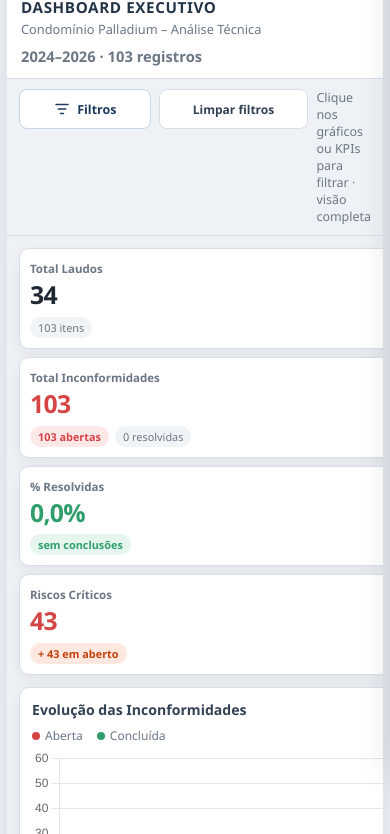
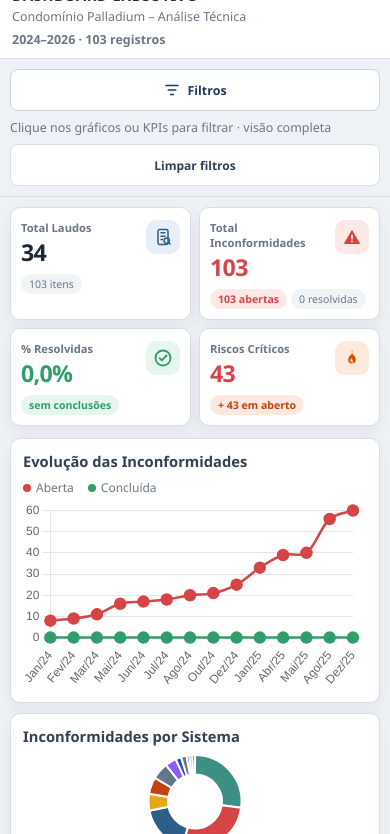
Before and after one commit to claudiovaniiabuilder-collab/DASHBOARD_GESTAO_CONDOMINIO, a plain HTML site: page index.html in a window 390 px wide. Shown: the part 71-905 px from the top of the page. Drawn offline with Linux system fonts and the light colour scheme.

Commit message:
Fix mobile layout overflow and filter panel.
Stack charts/KPIs on small screens, expand filters inline, and cache-bust assets for Pages.

Co-authored-by: Cursor <cursoragent@cursor.com>

```diff
--- a/app.js
+++ b/app.js
@@ -514,11 +514,11 @@ function renderCharts(rows) {
       cutout: "58%",
       plugins: {
         legend: {
-          position: "right",
+          position: isMobileLayout() ? "bottom" : "right",
           onClick: (_e, item) => toggleFilter("sistema", sistemaLabels[item.index]),
           labels: {
             boxWidth: 12,
-            font: { size: 11 },
+            font: { size: isMobileLayout() ? 10 : 11 },
             generateLabels(chart) {
               const ds = chart.data.datasets[0];
               return chart.data.labels.map((label, i) => {
@@ -722,11 +722,10 @@ function render() {
 
 function setFiltersOpen(open) {
   document.body.classList.toggle("filters-open", open);
-  document.body.style.overflow = open ? "hidden" : "";
   const btn = el("btnToggleFiltros");
   const backdrop = el("filtersBackdrop");
   if (btn) btn.setAttribute("aria-expanded", open ? "true" : "false");
-  if (backdrop) backdrop.hidden = !open;
+  if (backdrop) backdrop.hidden = true;
 }
 
 function setupMobileFilters() {
@@ -744,7 +743,12 @@ function setupMobileFilters() {
 
   window.addEventListener("resize", () => {
     if (window.innerWidth > 900) close();
+    Object.values(state.charts).forEach((c) => c?.resize?.());
   });
+}
+
+function isMobileLayout() {
+  return window.matchMedia("(max-width: 900px)").matches;
 }
 
 document.addEventListener("DOMContentLoaded", async () => {
--- a/index.html
+++ b/index.html
@@ -6,11 +6,12 @@
   <meta name="theme-color" content="#1e3a5f" />
   <meta name="mobile-web-app-capable" content="yes" />
   <title>Dashboard Executivo · Condomínio Palladium</title>
-  <link rel="stylesheet" href="styles.css" />
+  <link rel="stylesheet" href="styles.css?v=20260731c" />
   <script src="vendor/chart.umd.min.js"></script>
 </head>
 <body>
   <div id="bootError" class="boot-error" hidden></div>
+  <div class="filters-backdrop" id="filtersBackdrop" hidden></div>
   <div class="shell">
     <header class="topbar">
       <div class="brand">
@@ -42,8 +43,6 @@
       <div class="chips" id="chips"></div>
       <button type="button" class="btn-clear" id="btnLimpar">Limpar filtros</button>
     </div>
-
-    <div class="filters-backdrop" id="filtersBackdrop" hidden></div>
 
     <div class="layout" id="layout">
       <main class="main">
@@ -234,8 +233,8 @@
     </div>
   </div>
 
-  <script src="data.js"></script>
-  <script src="app.js"></script>
+  <script src="data.js?v=20260731c"></script>
+  <script src="app.js?v=20260731c"></script>
   <noscript>Ative o JavaScript para ver o dashboard.</noscript>
 </body>
 </html>
--- a/styles.css
+++ b/styles.css
@@ -55,6 +55,7 @@ body {
   box-shadow: var(--shadow);
   border: 1px solid #e1e6ec;
   overflow: hidden;
+  width: 100%;
 }
 
 .topbar {
@@ -217,11 +218,14 @@ body {
   display: grid;
   grid-template-columns: 1fr 240px;
   min-height: 760px;
+  width: 100%;
 }
 
 .main {
   padding: 16px;
   background: #eef1f5;
+  min-width: 0;
+  max-width: 100%;
 }
 
 .sidebar {
@@ -231,6 +235,7 @@ body {
   display: flex;
   flex-direction: column;
   gap: 12px;
+  min-width: 0;
 }
 
 .sidebar-head h2 {
@@ -319,6 +324,7 @@ body {
   grid-template-columns: repeat(4, minmax(0, 1fr));
   gap: 12px;
   margin-bottom: 12px;
+  width: 100%;
 }
 
 .kpi {
@@ -410,6 +416,7 @@ body {
   grid-template-columns: 1.25fr 1fr;
   gap: 12px;
   margin-bottom: 12px;
+  width: 100%;
 }
 
 .card {
@@ -418,6 +425,8 @@ body {
   border-radius: var(--radius);
   box-shadow: var(--shadow);
   padding: 12px 14px 10px;
+  min-width: 0;
+  max-width: 100%;
 }
 
 .card h3 {
@@ -449,6 +458,9 @@ body {
   position: relative;
   height: 230px;
   cursor: pointer;
+  width: 100%;
+  max-width: 100%;
+  overflow: hidden;
 }
 
 .card-note {
@@ -620,7 +632,7 @@ tr:hover td { background: #f8fbfa; }
 .restricted { color: #64748b; font-style: italic; }
 
 @media (max-width: 1100px) {
-  .layout { grid-template-columns: 1fr; }
+  .layout { grid-template-columns: 1fr; min-height: 0; }
   .sidebar {
     border-left: 0;
     border-top: 1px solid var(--line);
@@ -632,93 +644,97 @@ tr:hover td { background: #f8fbfa; }
   .topbar-title, .topbar-date { text-align: left; }
 }
 
+/* Celular e tablet estreito */
 @media (max-width: 900px) {
+  body {
+    padding: 0;
+    padding-bottom: env(safe-area-inset-bottom);
+  }
+
+  .shell {
+    border-radius: 0;
+    border-left: 0;
+    border-right: 0;
+    max-width: 100%;
+  }
+
   .btn-filtros { display: inline-flex; }
   .btn-close-filtros { display: inline-flex; align-items: center; justify-content: center; }
 
   .layout {
-    grid-template-columns: 1fr;
+    display: flex;
+    flex-direction: column;
     min-height: 0;
   }
 
+  .main {
+    order: 2;
+    padding: 10px;
+    width: 100%;
+  }
+
+  /* Filtros em painel expansível no fluxo (mais confiável que drawer fixed) */
   .sidebar {
-    position: fixed;
-    top: 0;
-    right: 0;
-    bottom: 0;
-    width: min(320px, 88vw);
-    z-index: 40;
-    order: 0;
+    order: 1;
+    display: none;
+    width: 100%;
+    border-left: 0;
     border-top: 0;
-    border-left: 1px solid var(--line);
-    box-shadow: -12px 0 32px rgba(31, 41, 51, 0.18);
-    padding-top: max(16px, env(safe-area-inset-top));
-    padding-bottom: max(16px, env(safe-area-inset-bottom));
-    overflow-y: auto;
-    -webkit-overflow-scrolling: touch;
-    transform: translateX(105%);
-    transition: transform 0.22s ease;
-    background: #f8fafc;
+    border-bottom: 1px solid var(--line);
+    box-shadow: none;
+    position: static;
+    transform: none;
+    padding: 14px 12px;
+    max-height: none;
+    overflow: visible;
   }
 
   body.filters-open .sidebar {
-    transform: translateX(0);
+    display: flex;
   }
 
-  .filters-backdrop {
-    display: block;
-    position: fixed;
-    inset: 0;
-    z-index: 30;
-    background: rgba(15, 23, 42, 0.45);
-    border: 0;
-    padding: 0;
-    cursor: pointer;
+  .filters-backdrop { display: none !important; }
+
+  .bi-bar {
+    display: flex;
+    flex-wrap: nowrap;
+    align-items: center;
+    gap: 8px;
+    padding: 10px;
+    position: sticky;
+    top: 0;
+    z-index: 20;
   }
 
-  .filters-backdrop[hidden] { display: none; }
-
-  .bi-bar {
-    flex-wrap: wrap;
-    align-items: flex-start;
-    padding: 10px 12px;
+  .chips {
+    flex: 1;
+    min-width: 0;
+    order: 0;
+    overflow-x: auto;
+    flex-wrap: nowrap;
+    -webkit-overflow-scrolling: touch;
+    scrollbar-width: none;
   }
 
-  .chips { width: 100%; order: 3; }
+  .chips::-webkit-scrollbar { display: none; }
 
   .topbar {
-    padding: 12px 14px;
-    gap: 8px;
+    padding: 10px 12px;
+    gap: 6px;
+    grid-template-columns: 1fr;
   }
 
   .topbar-title h1 {
-    font-size: 1.05rem;
-    letter-spacing: 0.04em;
+    font-size: 1rem;
+    letter-spacing: 0.03em;
   }
 
-  .topbar-title p { font-size: 0.8rem; }
-
-  .logo svg { width: 36px; height: 36px; }
-
-  .main { padding: 12px; }
-
-  .chart-box { height: 200px; }
-
-  .crit-row {
-    grid-template-columns: 72px 1fr 56px;
-    gap: 8px;
-    padding: 10px 6px;
+  .topbar-title p,
+  .topbar-date {
+    font-size: 0.78rem;
   }
 
-  .crit-total { padding-left: 80px; }
-}
-
-@media (max-width: 720px) {
-  body { padding: 6px; }
-
-  .shell {
-    border-radius: 10px;
-  }
+  .logo svg { width: 34px; height: 34px; }
 
   .kpis {
     grid-template-columns: 1fr 1fr;
@@ -735,34 +751,53 @@ tr:hover td { background: #f8fbfa; }
     padding: 12px 10px 10px;
   }
 
-  .kpi-value { font-size: 1.55rem; }
+  .kpi-value { font-size: 1.45rem; }
 
   .kpi-icon {
-    width: 36px;
-    height: 36px;
+    width: 34px;
+    height: 34px;
   }
 
-  .kpi-icon svg { width: 22px; height: 22px; }
+  .kpi-icon svg { width: 20px; height: 20px; }
 
-  .kpi-label { font-size: 0.72rem; }
+  .kpi-label { font-size: 0.7rem; }
 
-  .kpi-meta { font-size: 0.68rem; }
+  .kpi-meta {
+    font-size: 0.66rem;
+    gap: 4px;
+  }
 
-  .card { padding: 12px 12px 10px; }
+  .card { padding: 12px; }
 
-  .card h3 { font-size: 0.88rem; }
+  .chart-box { height: 210px; }
 
-  .chart-box { height: 190px; }
+  .crit-row {
+    grid-template-columns: 70px 1fr 52px;
+    gap: 6px;
+    padding: 10px 4px;
+  }
 
-  .table-scroll { max-height: 360px; }
+  .crit-total { padding-left: 76px; }
+
+  .table-scroll {
+    max-height: 420px;
+    margin: 0 -4px;
+    padding: 0 4px;
+  }
+
+  table {
+    min-width: 640px;
+    font-size: 0.78rem;
+  }
 
   .table-head {
     flex-direction: column;
     align-items: flex-start;
   }
 
-  .btn-clear {
-    min-height: 40px;
+  .btn-clear,
+  .btn-filtros {
+    min-height: 42px;
     padding: 8px 12px;
   }
 
@@ -770,22 +805,35 @@ tr:hover td { background: #f8fbfa; }
     min-height: 64px;
     padding: 12px 8px;
   }
+
+  .field select {
+    font-size: 16px; /* evita zoom automático no iOS */
+  }
 }
 
-@media (max-width: 420px) {
-  .kpis { grid-template-columns: 1fr; }
+@media (max-width: 480px) {
+  .kpis { grid-template-columns: 1fr 1fr; }
 
-  .topbar-title h1 { font-size: 0.95rem; }
+  .topbar-title h1 { font-size: 0.92rem; }
 
   .brand-text span { display: none; }
 
-  .bi-bar { gap: 8px; }
+  .bi-bar {
+    flex-wrap: wrap;
+  }
 
   .btn-filtros,
   .btn-clear {
-    flex: 1 1 auto;
+    flex: 1 1 calc(50% - 4px);
     justify-content: center;
   }
+
+  .chips {
+    width: 100%;
+    flex-basis: 100%;
+  }
+
+  .chart-box { height: 190px; }
 }
 
 @media (hover: none) and (pointer: coarse) {
```
